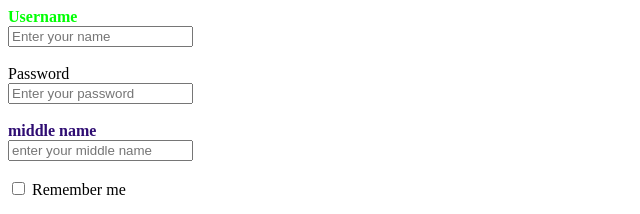
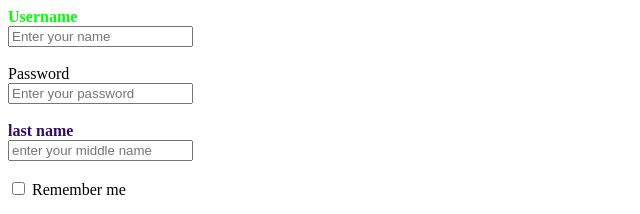
Before and after one commit to acharyamanisha/trainingproject, a plain HTML site: page index.html in a window 1280 px wide. Shown: the top 214 px of the page, 0-640 px from the left. Drawn offline with Linux system fonts and the light colour scheme.

Commit message:
last name changed

```diff
--- a/index.html
+++ b/index.html
@@ -18,7 +18,7 @@
       <input class="pword" type="password" placeholder="Enter your password" required />
        <br>
       <br>
-      <div class="mname">middle name</div>
+      <div class="mname">last name</div>
 
       <input class="text" placeholder="enter your middle name" required><br><br>
       <input type="checkbox"> Remember me
```
